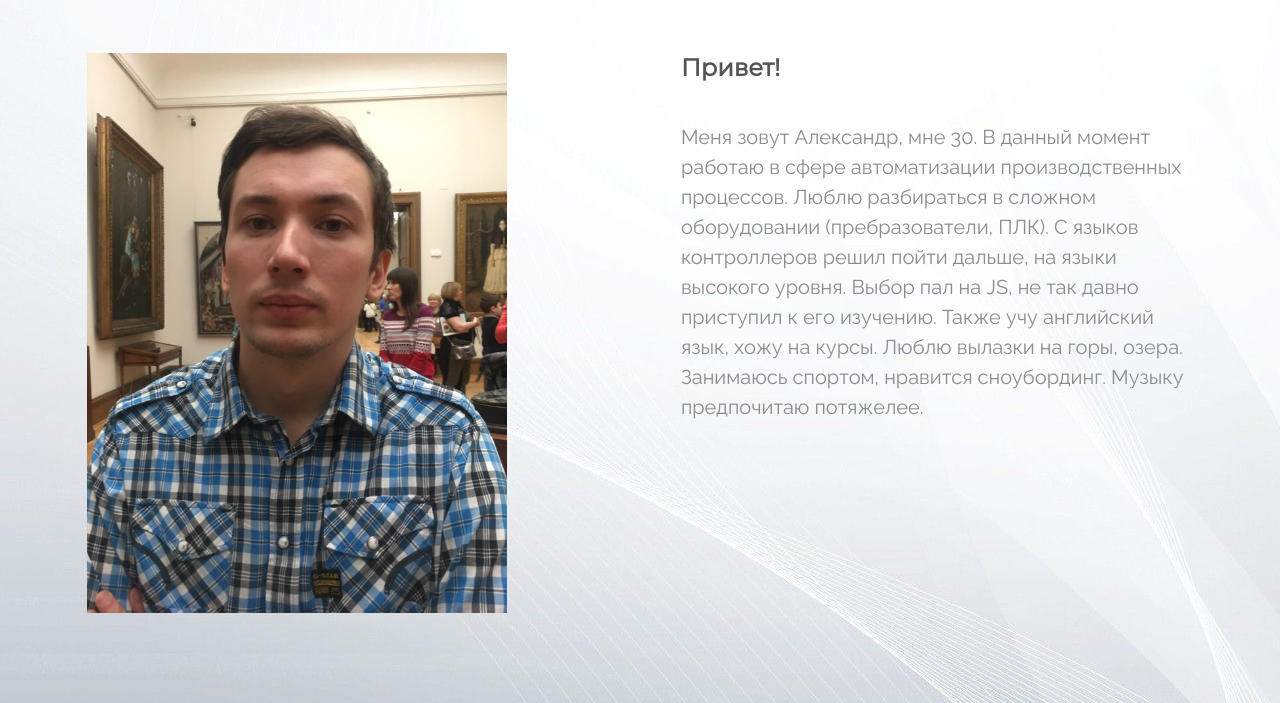
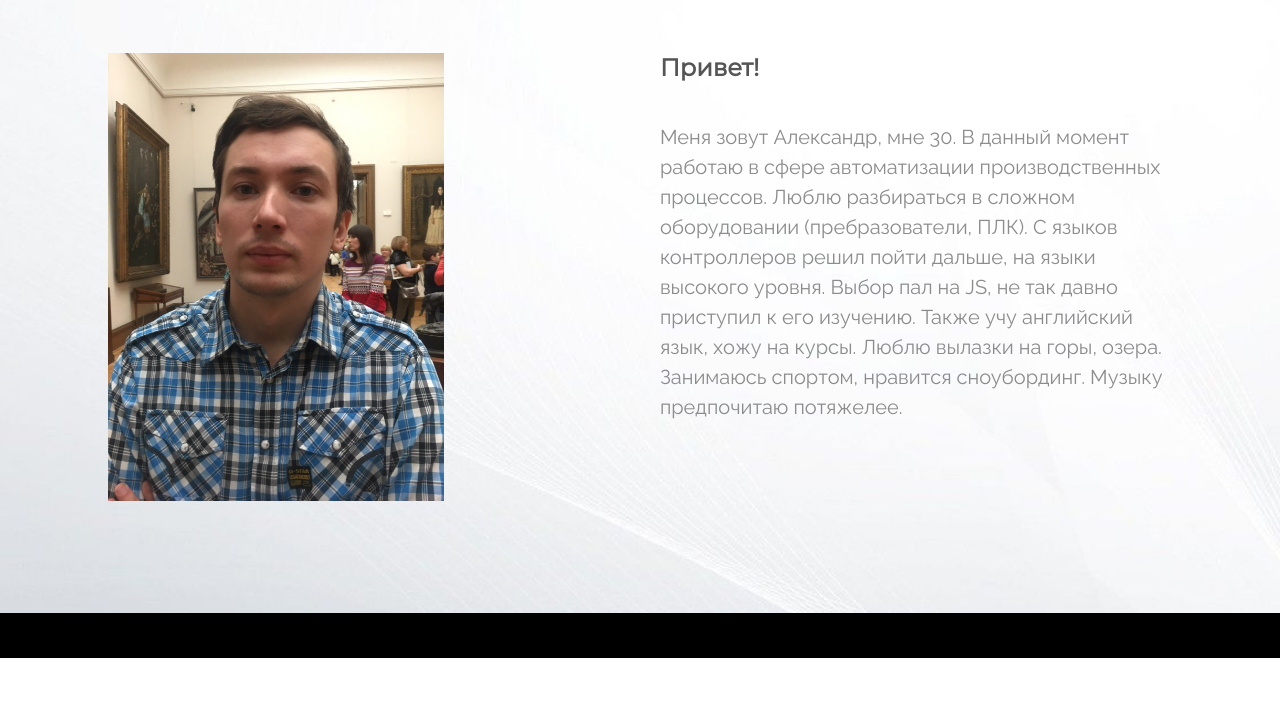
Before and after one commit to sanchezraven/portfolio, a plain HTML site: page index.html in a window 1280 px wide. Shown: the part 97-800 px from the top of the page. Drawn offline with Linux system fonts and the light colour scheme.

Commit message:
some adaptive

```diff
--- a/index.html
+++ b/index.html
@@ -57,7 +57,7 @@
                     Окончил курс Intermediate в&nbsp;центре английского языка &laquo;Золотерра&raquo;.
                 </p>
             </div>
-
+            <footer></footer>
         </div>
     </body>
 </html>
--- a/style.css
+++ b/style.css
@@ -9,8 +9,8 @@
 }
 
 .container{
-    height: 100vh;
     background-image: url(images/00000029446.jpg);
+    background-size: 240vh;
 }
 
 header{
@@ -65,7 +65,7 @@ section {
 .before-content img{
     max-width: 100%;
     height: auto;
-    max-height:100%;
+    max-height:80%;
 }
 
 .content{
@@ -86,6 +86,11 @@ section {
     font-size: 20px;
     color: #8c8c8c;
     margin-top: 40px;
+}
+
+footer{
+    min-height: 45px;
+    background-color: black;
 }
 
 
@@ -111,6 +116,7 @@ section {
     }
     section {
         margin-top: 90px;
+        height: 77vh;
     }
     .content {
         width: 47%;
@@ -118,4 +124,7 @@ section {
     .content p{
         font-size: 30px;
     }
+    footer{
+        min-height: 115px;
+    }
 }
```
